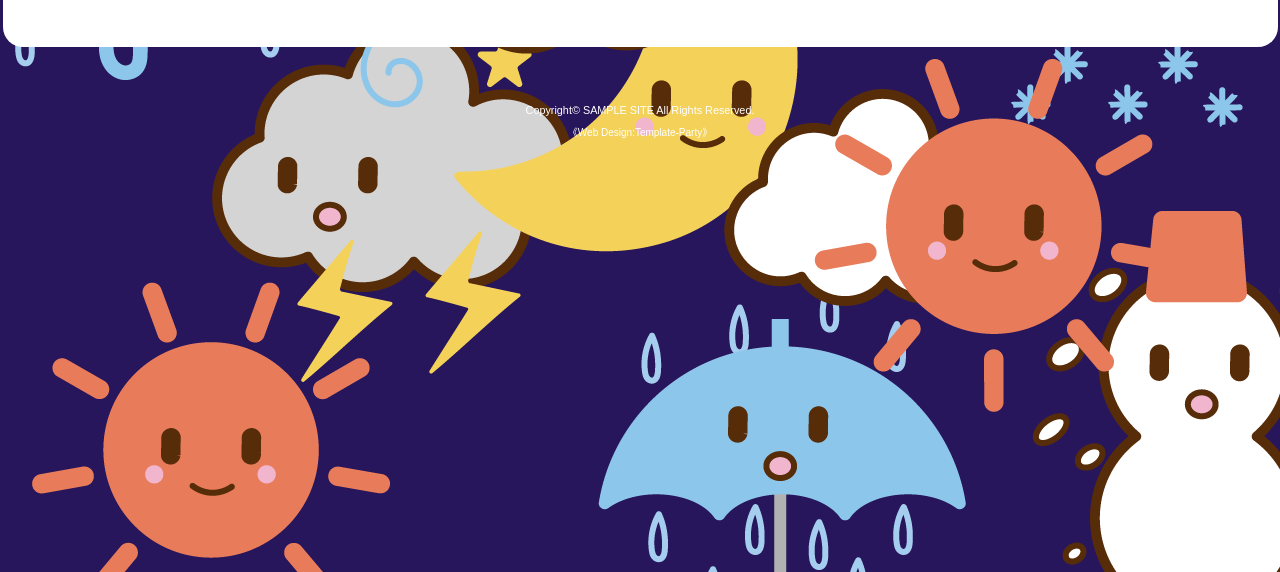
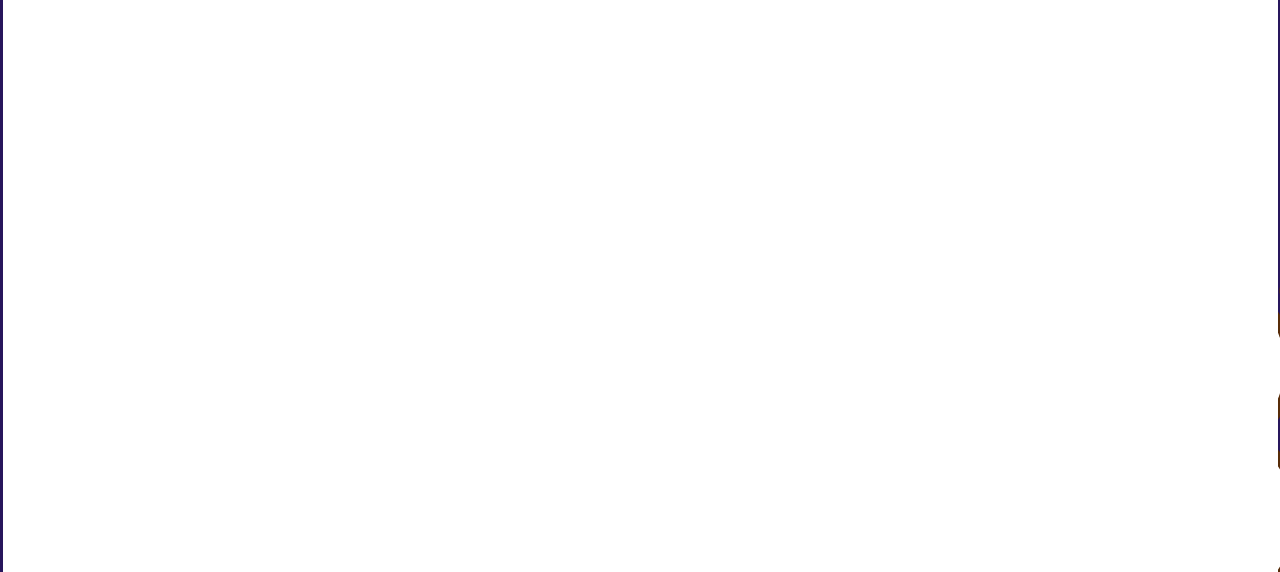
Before and after one commit to nakamuratakumi00/TaskHTMLCSS, a plain HTML site: page tp_simple16_autumn/japan/hokkaidou.html in a window 1280 px wide. Shown: the part 228-800 px from the top of the page. Drawn offline with Linux system fonts and the light colour scheme.

Commit message:
インナーの大きさ調整

```diff
--- a/tp_simple16_autumn/css/style.css
+++ b/tp_simple16_autumn/css/style.css
@@ -159,6 +159,7 @@ header .icon img {
 .inner {
   background: #fff; /*背景色*/
   width: 1215px; /*幅*/
+  height: 1000px;
   margin: 0 auto 50px; /*上、左右、下へのボックスの外側の余白。左右にautoを指定すると中央配置になる。*/
   padding: 30px; /*ボックス内の余白*/
   border-radius: 20px; /*角丸のサイズ。この行削除すれば角が尖った通常の四角形になります。*/
@@ -192,7 +193,6 @@ header .icon img {
   position: relative;
   width: 100%;
   height: 100%;
-  overflow: auto;
 }
 /*トップページのcontentsブロック*/
 .home #contents {
```
